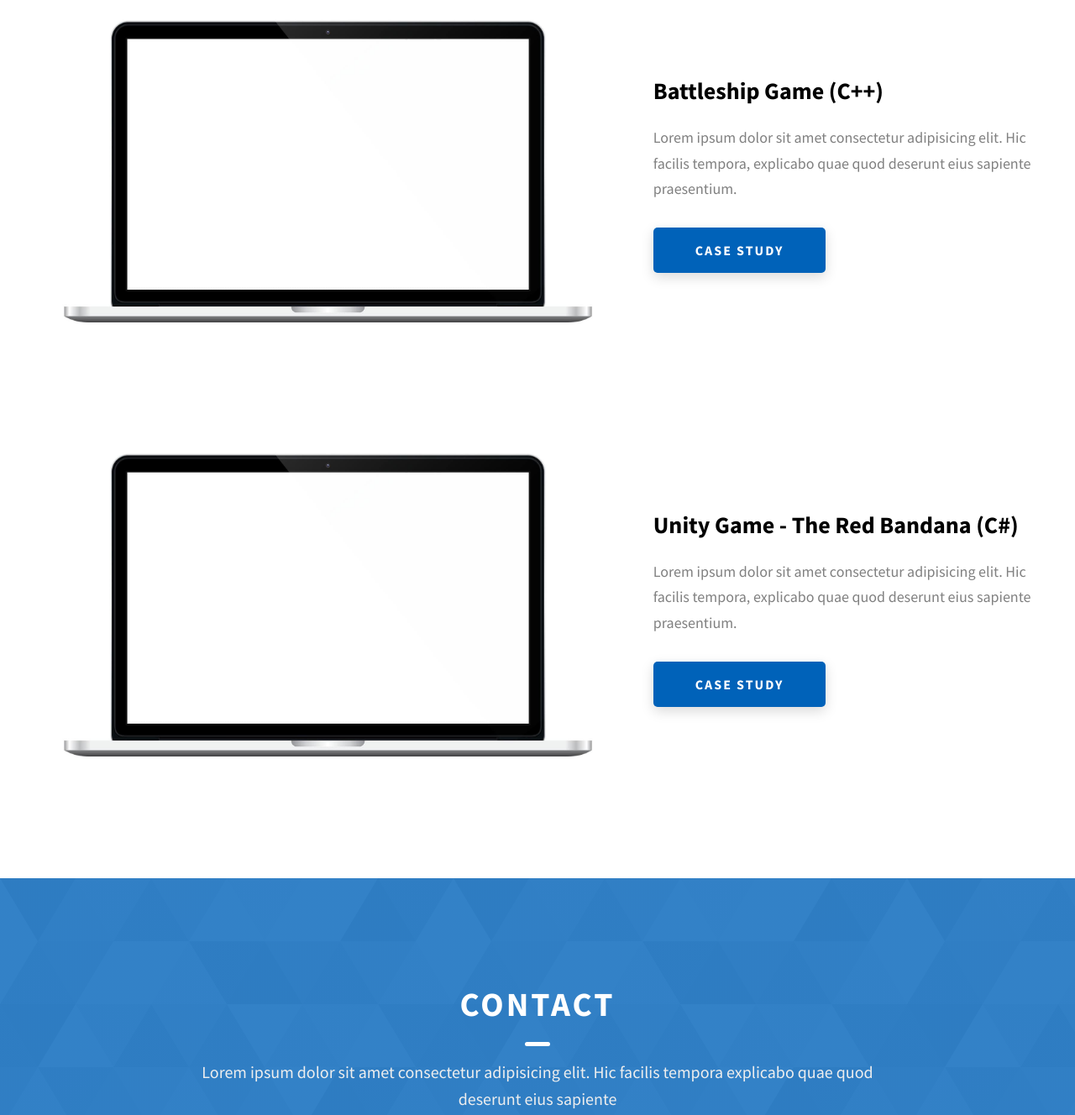
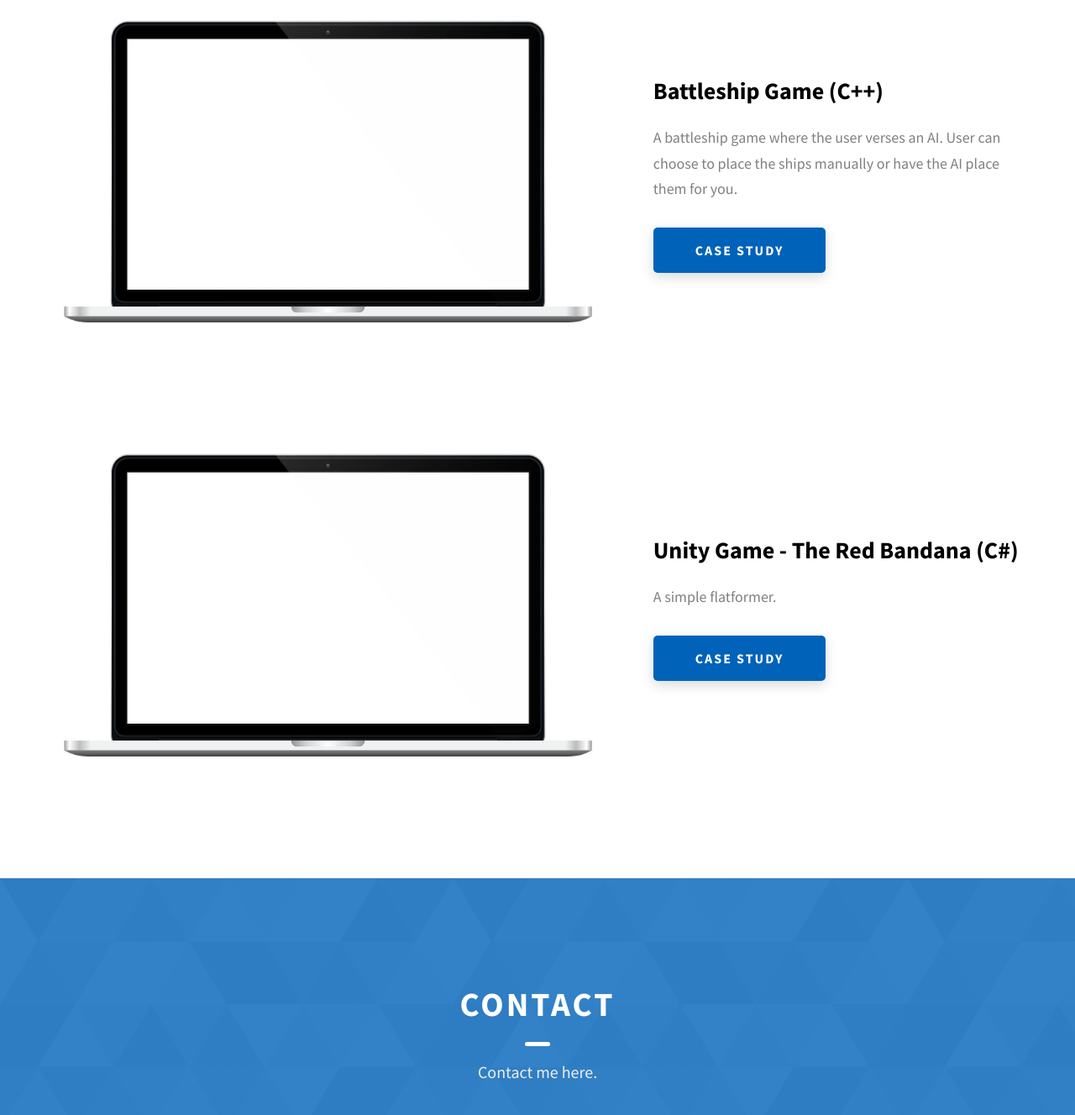
Before and after one commit to Benji1155/MaxPresley, a website: page index.html in a window 1280 px wide. Shown: the part 2582-3910 px from the top of the page at 84% size. Drawn offline with Linux system fonts and the light colour scheme.

Commit message:
Update index.html

```diff
--- a/index.html
+++ b/index.html
@@ -239,9 +239,7 @@
             <div class="projects__row-content">
               <h3 class="projects__row-content-title">Battleship Game (C++)</h3>
               <p class="projects__row-content-desc">
-                Lorem ipsum dolor sit amet consectetur adipisicing elit. Hic
-                facilis tempora, explicabo quae quod deserunt eius sapiente
-                praesentium.
+                A battleship game where the user verses an AI. User can choose to place the ships manually or have the AI place them for you.
               </p>
               <a
                 href="./project-2.html"
@@ -263,9 +261,7 @@
             <div class="projects__row-content">
               <h3 class="projects__row-content-title">Unity Game - The Red Bandana (C#)</h3>
               <p class="projects__row-content-desc">
-                Lorem ipsum dolor sit amet consectetur adipisicing elit. Hic
-                facilis tempora, explicabo quae quod deserunt eius sapiente
-                praesentium.
+                A simple flatformer.
               </p>
               <a
                 href="./project-3.html"
@@ -283,8 +279,7 @@
         <h2 class="heading heading-sec heading-sec__mb-med">
           <span class="heading-sec__main heading-sec__main--lt">Contact</span>
           <span class="heading-sec__sub heading-sec__sub--lt">
-            Lorem ipsum dolor sit amet consectetur adipisicing elit. Hic facilis
-            tempora explicabo quae quod deserunt eius sapiente
+            Contact me here.
           </span>
         </h2>
         <div class="contact__form-container">
@@ -376,10 +371,9 @@
             </div>
           </div>
           <div class="main-footer__row main-footer__row-2">
-            <h4 class="heading heading-sm text-lt">John Doe</h4>
+            <h4 class="heading heading-sm text-lt">Max Presley</h4>
             <p class="main-footer__short-desc">
-              Lorem ipsum dolor sit amet consectetur adipisicing elit facilis
-              tempora explicabo quae quod deserunt
+              Student at MDS
             </p>
           </div>
         </div>
```
